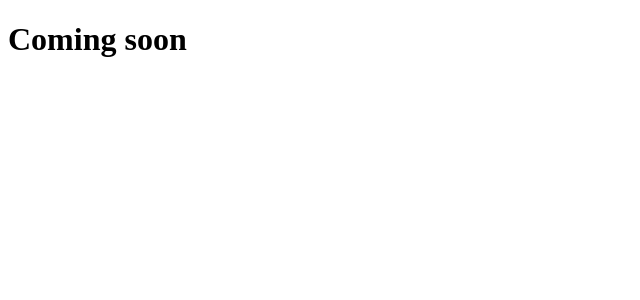
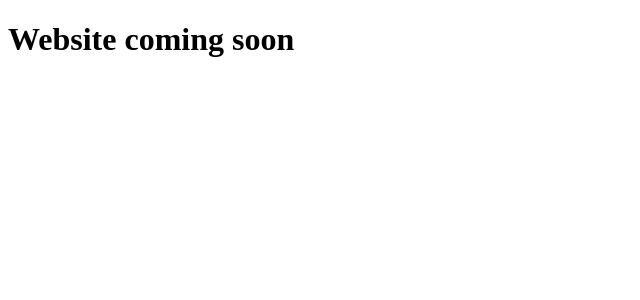
Before and after one commit to johnkueh/mishwong, a Next.js app: page / in a window 1280 px wide. Shown: the top 300 px of the page, without its empty margins (0-640 px from the left). Built offline with nearby package versions, Linux system fonts and the light colour scheme.

Commit message:
Updated placeholder

```diff
--- a/pages/index.js
+++ b/pages/index.js
@@ -4,8 +4,8 @@ import Head from "../components/head";
 const Home = () => {
   return (
     <div>
-      <Head title="Mishwong" />
-      <h1>Coming soon</h1>
+      <Head title="Mishwong | Product designer" />
+      <h1>Website coming soon</h1>
     </div>
   );
 };
```
